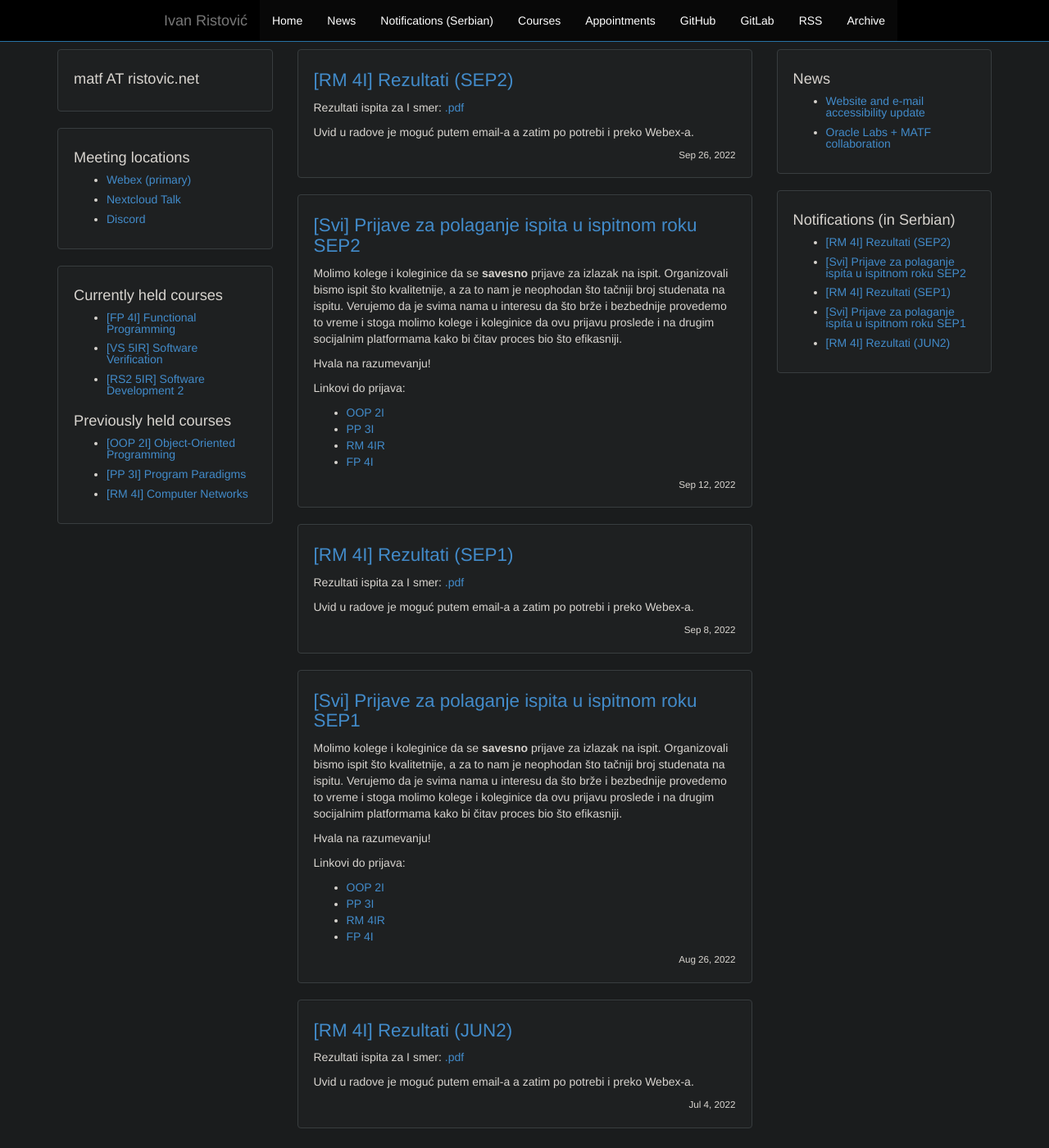
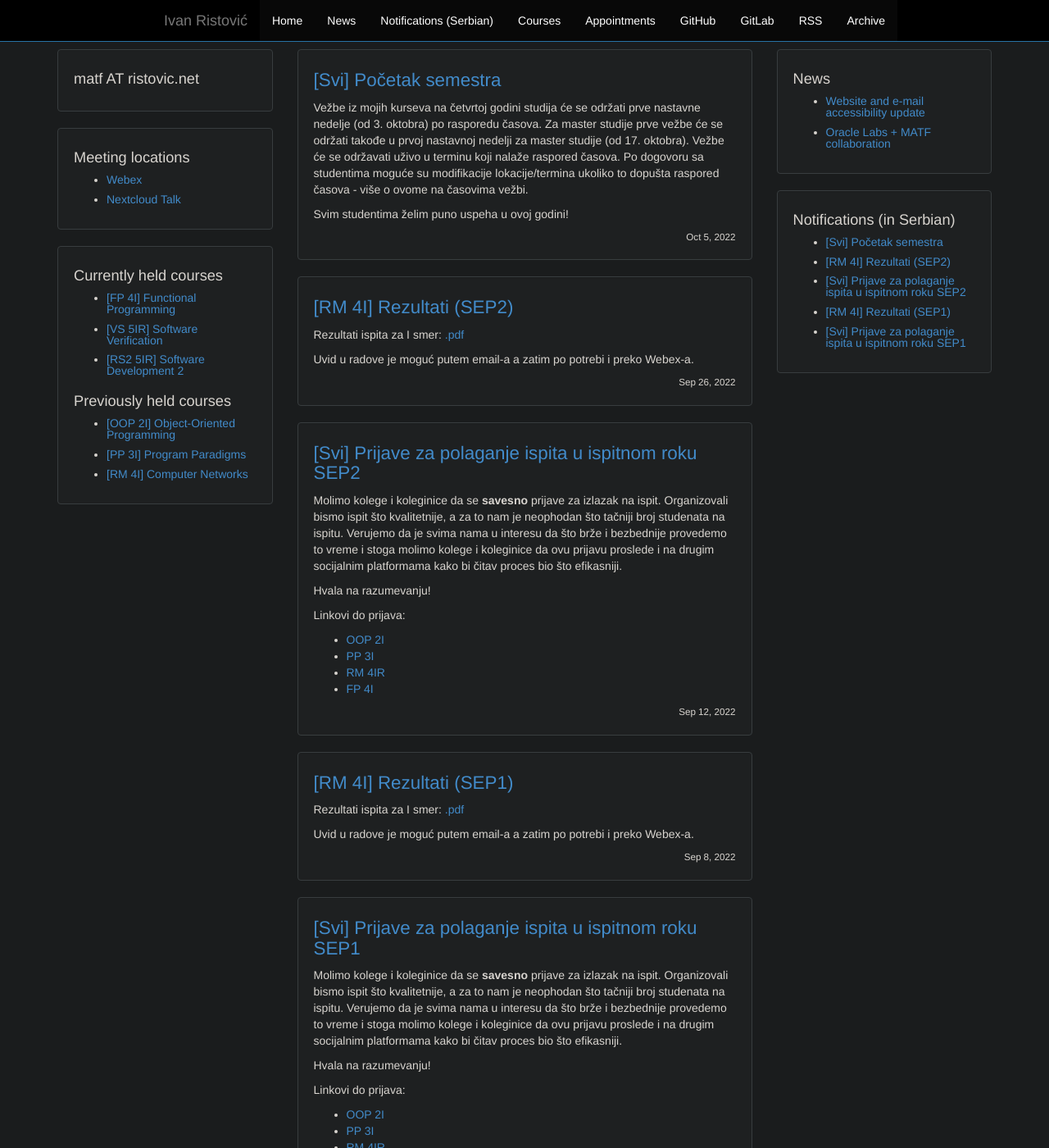
Before and after one commit to ivan-ristovic/ivan-ristovic.github.io, a Jekyll site: the page built from notifications/index.html, in a window 1280 px wide and 1400 px high. Shown: the whole window at 82% size. Built offline with Jekyll 4.4.1, drawn with Linux system fonts in a browser that asks for light colours; the list of posts is cut into pages by our own code.

Commit message:
2022/2023 update

```diff
--- a/_includes/sidebar.html
+++ b/_includes/sidebar.html
@@ -5,11 +5,10 @@
 <div class="sidebar well">
   <h1>Meeting locations</h1>
   <ul>
-    <li><a href='https://matf.webex.com/meet/ivan_ristovic'>Webex (primary)</a></li>
+    <li><a href='https://matf.webex.com/meet/ivan_ristovic'>Webex</a></li>
     {% if site.appointments != '' %}
     <li class="active"><a href="{{ site.appointments }}">Nextcloud Talk</a></li>
     {% endif %}
-    <li><a href='https://discord.gg/N6BM29bnqt'>Discord</a></li>
   </ul>
 </div>
 
--- /dev/null
+++ b/_posts/2022_2023/2022-10-05-all-start.md
@@ -0,0 +1,11 @@
+---
+layout: post
+course: Svi
+title: "Početak semestra"
+date: 2022-10-05 21:00:00 +0100
+comments: false
+---
+
+Vežbe iz mojih kurseva na četvrtoj godini studija će se održati prve nastavne nedelje (od 3. oktobra) po rasporedu časova. Za master studije prve vežbe će se održati takođe u prvoj nastavnoj nedelji za master studije (od 17. oktobra). Vežbe će se održavati uživo u terminu koji nalaže raspored časova. Po dogovoru sa studentima moguće su modifikacije lokacije/termina ukoliko to dopušta raspored časova - više o ovome na časovima vežbi.
+
+Svim studentima želim puno uspeha u ovoj godini!
--- a/courses.html
+++ b/courses.html
@@ -45,7 +45,7 @@ layout: default
     Troubleshooting
     <ul>
       <li>Make sure that the VM is properly downloaded and extracted.</li>
-      <li>When running for the first time, make sure to select the "I copied it" option when prompted with a VM migration question.</li>
+      <li>When running the VM for the first time, make sure to select the "I copied it" option when prompted with a VM migration question.</li>
       <li>If using VMware and the VM boots to a black screen, make sure that the Display settings in the VMware VM settings tab have the following:</li>
       <ul>
         <li>Accelerated 3D graphics is enabled</li>
```
